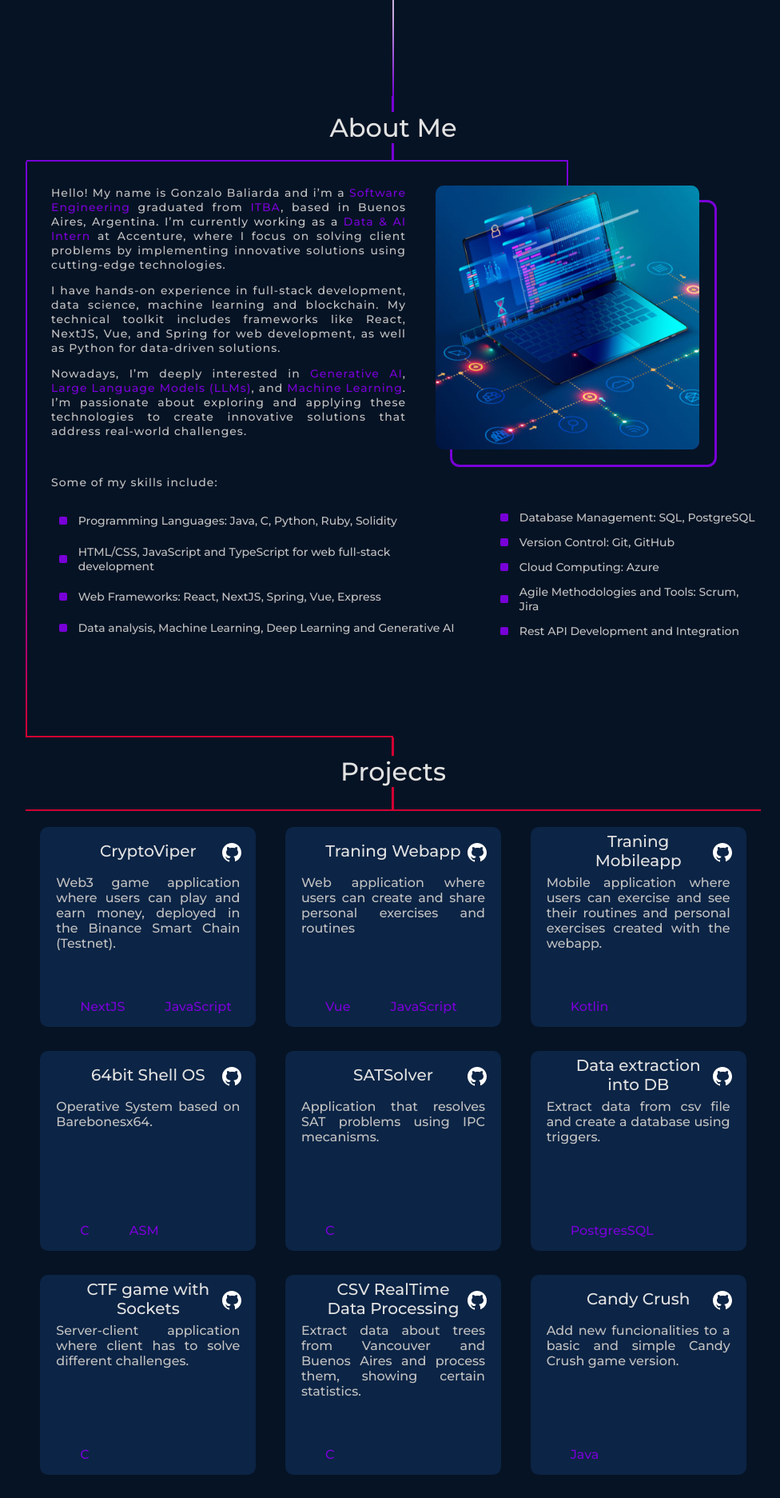
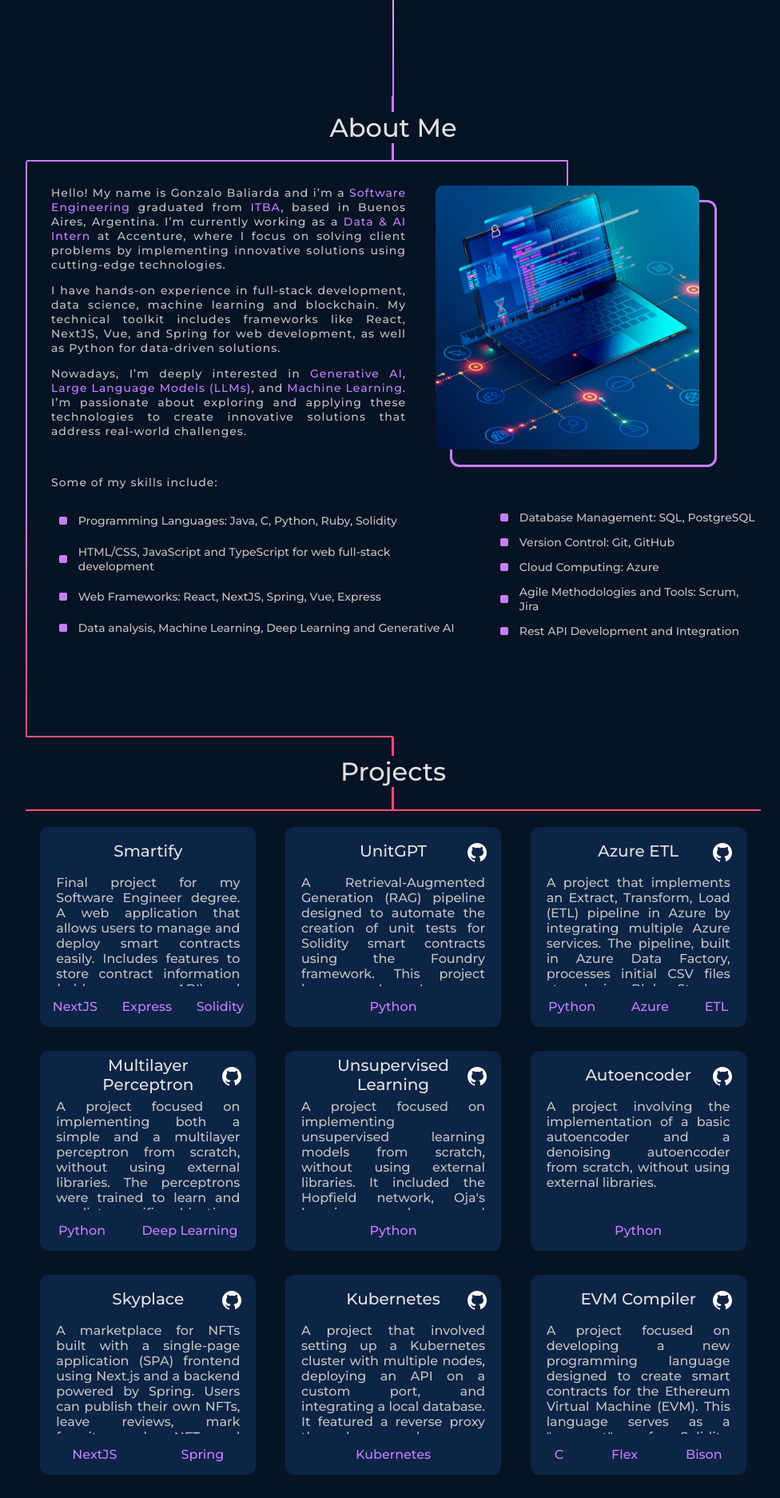
Before and after one commit to gbaliarda/portfolio, a Next.js app: page / in a window 1280 px wide. Shown: the part 680-2553 px from the top of the page at 80% size, without its empty margins (148-1124 px from the left). Built offline with nearby package versions, Linux system fonts and the light colour scheme.

Commit message:
chore: update projects

```diff
--- a/components/styles/Modal.module.scss
+++ b/components/styles/Modal.module.scss
@@ -73,7 +73,7 @@
 
             .contactName {
                 width: 40%;
-                background-color: #7800D7;
+                background-color: #c680ff;
                 border-radius: 10px;
                 padding: .4rem;
                 outline: none;
@@ -92,7 +92,7 @@
     }
 
     .contactInfo {
-        background-color: #7800D7;
+        background-color: #c680ff;
         border-radius: 10px;
         padding: .5rem;
         outline: none;
@@ -110,7 +110,7 @@
         align-self: center;
         width: 30%;
         height: 30px;
-        background-color: #7800D7;
+        background-color: #c680ff;
         color: #fff;
         font-size: 16px;
         border: none;
--- a/components/styles/ProjectCard.module.scss
+++ b/components/styles/ProjectCard.module.scss
@@ -41,22 +41,22 @@
         overflow: hidden;
         color: #c2c2c2;
         align-self: flex-start;
+        overflow-y: auto;
+        scrollbar-width: none;
+        -ms-overflow-style: none;
+
+        &::-webkit-scrollbar {
+            display: none;
+        }
     }
 
     .tech {
         width: 100%;
         flex-grow: 1;
-        color: #7800D7;
-        justify-content: flex-start;
+        flex-wrap: wrap;
+        color: #c680ff;
+        justify-content: space-around;
         margin: 0;
         display: flex;
-
-        p {
-            margin-right: 50px;
-        }
-
-        :first-child {
-            margin-left: 50px;
-        }
     }
 }
--- a/pages/projects.tsx
+++ b/pages/projects.tsx
@@ -15,20 +15,28 @@ const projectsPage: NextPage = () => {
             </div>
             <hr className={styles.titleLine} />
             <div className={styles.projects}>
-                {/* <ProjectCard title='CryptoViper' github={true} linkGithub='https://github.com/gbaliarda/cryptoviper-webapp' description='Web3 game application where users can play and earn money, deployed in the Binance Smart Chain (Testnet).' tech={['NextJS', 'JavaScript']} ></ProjectCard>
-                <ProjectCard title='CryptoViper' github={true} linkGithub='https://github.com/gbaliarda/cryptoviper-webapp' description='Web3 game application where users can play and earn money, deployed in the Binance Smart Chain (Testnet).' tech={['NextJS', 'JavaScript']} ></ProjectCard>
-                <ProjectCard title='CryptoViper' github={true} linkGithub='https://github.com/gbaliarda/cryptoviper-webapp' description='Web3 game application where users can play and earn money, deployed in the Binance Smart Chain (Testnet).' tech={['NextJS', 'JavaScript']} ></ProjectCard>
-                <ProjectCard title='CryptoViper' github={true} linkGithub='https://github.com/gbaliarda/cryptoviper-webapp' description='Web3 game application where users can play and earn money, deployed in the Binance Smart Chain (Testnet).' tech={['NextJS', 'JavaScript']} ></ProjectCard>
-                 */}
+                <ProjectCard title='Smartify' github={false} linkGithub='' description='Final project for my Software Engineer degree. A web application that allows users to manage and deploy smart contracts easily. Includes features to store contract information (address, name, ABI) and interact with them through an intuitive interface without coding.' tech={['NextJS', 'Express', 'Solidity']} ></ProjectCard>
+                <ProjectCard title='UnitGPT' github={true} linkGithub='https://github.com/gbaliarda/UnitGPT' description='A Retrieval-Augmented Generation (RAG) pipeline designed to automate the creation of unit tests for Solidity smart contracts using the Foundry framework. This project leverages a Large Language Model (LLM) to generate and iteratively refine unit tests, ensuring they are both compilable and executable.' tech={['Python']} ></ProjectCard>
+                <ProjectCard title='Azure ETL' github={true} linkGithub='https://github.com/gbaliarda/databricks-etl' description='A project that implements an Extract, Transform, Load (ETL) pipeline in Azure by integrating multiple Azure services. The pipeline, built in Azure Data Factory, processes initial CSV files stored in Blob Storage, transforms the data using Databricks notebooks, and loads the transformed data into Azure SQL Server for further analysis and querying.' tech={['Python', 'Azure', 'ETL']} ></ProjectCard>
+                <ProjectCard title='Multilayer Perceptron' github={true} linkGithub='https://github.com/gbaliarda/sia' description='A project focused on implementing both a simple and a multilayer perceptron from scratch, without using external libraries. The perceptrons were trained to learn and predict specific objectives, such as recognizing and predicting digits.' tech={['Python', 'Deep Learning']} ></ProjectCard>
+                <ProjectCard title='Unsupervised Learning' github={true} linkGithub='https://github.com/gbaliarda/sia' description="A project focused on implementing unsupervised learning models from scratch, without using external libraries. It included the Hopfield network, Oja's learning rule, and Kohonen's self-organizing map, designed to explore neural networks and pattern recognition in unsupervised learning tasks." tech={['Python']} ></ProjectCard>
+                <ProjectCard title='Autoencoder' github={true} linkGithub='https://github.com/gbaliarda/sia' description="A project involving the implementation of a basic autoencoder and a denoising autoencoder from scratch, without using external libraries." tech={['Python']} ></ProjectCard>
+                <ProjectCard title='Skyplace' github={true} linkGithub='https://github.com/gbaliarda/skyplace' description='A marketplace for NFTs built with a single-page application (SPA) frontend using Next.js and a backend powered by Spring. Users can publish their own NFTs, leave reviews, mark favorites, explore NFTs, and purchase tokens from other users in a seamless and user-friendly platform.' tech={['NextJS', 'Spring']} ></ProjectCard>
+                <ProjectCard title='Kubernetes' github={true} linkGithub='https://github.com/gbaliarda/tpe-redes-kubernetes' description='A project that involved setting up a Kubernetes cluster with multiple nodes, deploying an API on a custom port, and integrating a local database. It featured a reverse proxy through a web server, multiple API versions, and included Istio and Kiali for service management and monitoring.' tech={['Kubernetes']} ></ProjectCard>
+                <ProjectCard title='EVM Compiler' github={true} linkGithub='https://github.com/gbaliarda/evm-compiler' description='A project focused on developing a new programming language designed to create smart contracts for the Ethereum Virtual Machine (EVM). This language serves as a "superset" of Solidity, inheriting its syntax while adding common functionalities and data structures not natively available in Solidity, such as native data types for tokens and NFTs.' tech={['C', 'Flex', 'Bison']} ></ProjectCard>
+                <ProjectCard title='Warfactory' github={true} linkGithub='https://github.com/gbaliarda/Warfactory' description='A 2D top-down sandbox game combining factory automation and bullet-hell combat. Players build and optimize factories, craft resources, and face waves of enemies and challenging bosses, exploring persistent levels with evolving missions.' tech={['Unity', 'C#']} ></ProjectCard>
+                <ProjectCard title='Runes of Destiny' github={true} linkGithub='https://github.com/gbaliarda/runes-of-destiny' description='An action RPG (ARPG) inspired by games like Diablo and Path of Exile. Players battle enemies, collect better gear, and progress their characters in a 3D world. The game emphasizes fast-paced combat, loot-driven progression, and character customization, offering an engaging experience for fans of the genre.' tech={['Unity', 'C#']} ></ProjectCard>
+                <ProjectCard title='Pedestrian Dynamics Model' github={true} linkGithub='https://github.com/gbaliarda/dinamica-peatonal' description='' tech={['Java', 'Python']} ></ProjectCard>
+                <ProjectCard title='3D Train Simulation' github={true} linkGithub='https://github.com/gbaliarda/train-three-js' description='A computer graphics project built with Three.js, featuring a dynamic 3D world where a train moves through a fully interactive environment. The simulation includes realistic animations, environmental details, and showcases advanced rendering techniques.' tech={['ThreeJS']} ></ProjectCard>
                 <ProjectCard title='CryptoViper' github={true} linkGithub='https://github.com/gbaliarda/cryptoviper-webapp' description='Web3 game application where users can play and earn money, deployed in the Binance Smart Chain (Testnet).' tech={['NextJS', 'JavaScript']} ></ProjectCard>
                 <ProjectCard title='Traning Webapp' github={true} linkGithub='https://github.com/gbaliarda/traning-webapp' description='Web application where users can create and share personal exercises and routines' tech={['Vue', 'JavaScript']} ></ProjectCard>
                 <ProjectCard title='Traning Mobileapp' github={true} linkGithub='https://github.com/gbaliarda/traning-mobileapp' description='Mobile application where users can exercise and see their routines and personal exercises created with the webapp.' tech={['Kotlin']} ></ProjectCard>
                 <ProjectCard title='64bit Shell OS' github={true} linkGithub='https://github.com/gbaliarda/64bit-shell-OS' description='Operative System based on Barebonesx64.' tech={['C', 'ASM']} ></ProjectCard>
-                <ProjectCard title='SATSolver' github={true} linkGithub='https://github.com/gbaliarda/ipc-SATSolver' description='Application that resolves SAT problems using IPC mecanisms.' tech={['C']} ></ProjectCard>
-                <ProjectCard title='Data extraction into DB' github={true} linkGithub='https://github.com/gbaliarda/csv-dataExtraction-toDB' description='Extract data from csv file and create a database using triggers.' tech={['PostgresSQL']} ></ProjectCard>
-                <ProjectCard title='CTF game with Sockets' github={true} linkGithub='https://github.com/gbaliarda/sockets-ctf-game' description='Server-client application where client has to solve different challenges.' tech={['C']} ></ProjectCard>
-                <ProjectCard title='CSV RealTime Data Processing' github={true} linkGithub='https://github.com/gbaliarda/csv-real-time-data-processing' description='Extract data about trees from Vancouver and Buenos Aires and process them, showing certain statistics.' tech={['C']} ></ProjectCard>
-                <ProjectCard title='Candy Crush' github={true} linkGithub='https://github.com/gbaliarda/candy-crush-java' description='Add new funcionalities to a basic and simple Candy Crush game version.' tech={['Java']} ></ProjectCard>
+                {/* <ProjectCard title='SATSolver' github={true} linkGithub='https://github.com/gbaliarda/ipc-SATSolver' description='Application that resolves SAT problems using IPC mecanisms.' tech={['C']} ></ProjectCard> */}
+                {/* <ProjectCard title='Data extraction into DB' github={true} linkGithub='https://github.com/gbaliarda/csv-dataExtraction-toDB' description='Extract data from csv file and create a database using triggers.' tech={['PostgresSQL']} ></ProjectCard> */}
+                {/* <ProjectCard title='CTF game with Sockets' github={true} linkGithub='https://github.com/gbaliarda/sockets-ctf-game' description='Server-client application where client has to solve different challenges.' tech={['C']} ></ProjectCard> */}
+                {/* <ProjectCard title='CSV RealTime Data Processing' github={true} linkGithub='https://github.com/gbaliarda/csv-real-time-data-processing' description='Extract data about trees from Vancouver and Buenos Aires and process them, showing certain statistics.' tech={['C']} ></ProjectCard> */}
+                {/* <ProjectCard title='Candy Crush' github={true} linkGithub='https://github.com/gbaliarda/candy-crush-java' description='Add new funcionalities to a basic and simple Candy Crush game version.' tech={['Java']} ></ProjectCard> */}
             </div>
         </div>
     )
--- a/styles/About.module.scss
+++ b/styles/About.module.scss
@@ -30,13 +30,13 @@
         .leftTitle {
             width: 50%;
             height: 100%;
-            border-right: 2px solid #7800D7;
+            border-right: 2px solid #c680ff;
         }
 
         .rightTitle {
             width: 50%;
             height: 100%;
-            border-left: 1px solid #7800D7;
+            border-left: 1px solid #c680ff;
         }
     }
 
@@ -45,13 +45,13 @@
             width: 678px;
             margin: 0;
             margin-right: 241px;
-            background-color: #7800D7;
+            background-color: #c680ff;
             border: 0;
             height: 2px;
         }
 
         .description {
-            border-left: 2px solid #7800D7;
+            border-left: 2px solid #c680ff;
             width: 920px;
             height: 480px;
             padding-left: 30px;
@@ -67,7 +67,7 @@
 
                 .colorDescription {
                     margin: 0;
-                    color: #7800D7;
+                    color: #c680ff;
                 }
             }
 
@@ -84,13 +84,13 @@
                     display: flex;
 
                     .topLeftPart {
-                        border-right: 1px solid #7800D7;
+                        border-right: 1px solid #c680ff;
                         height: 100%;
                         width: 50%;
                     }
 
                     .topRightPart {
-                        border-left: 1px solid #7800D7;
+                        border-left: 1px solid #c680ff;
                         height: 100%;
                         width: 50%;
                     }
@@ -102,7 +102,7 @@
                     border-radius: 10px;
                     box-shadow:
                         20px 20px 0 -1px #061324,
-                        20px 20px 0px 2px #7800D7;
+                        20px 20px 0px 2px #c680ff;
 
                     .profileImg {
                         height: 330px;
@@ -121,7 +121,7 @@
             .borderLeft {
                 height: 100%;
                 width: 1.75px;
-                background: linear-gradient(rgba(120, 0, 215, 1), rgba(209, 0, 50, 1));
+                background: linear-gradient(rgba(198, 128, 255, 1), rgba(255, 77, 118, 1));
             }
 
             .content {
@@ -154,7 +154,7 @@
                         transform: translateY(-50%);
                         width: 10px; /* Tamaño del cuadrado */
                         height: 10px;
-                        background-color: #7800D7; /* Color del cuadrado */
+                        background-color: #c680ff; /* Color del cuadrado */
                         border-radius: 2px; /* Ajusta si quieres esquinas redondeadas */
                     }
                 }
@@ -168,13 +168,13 @@
             align-self: flex-start;
             margin: 0;
             margin-left: 2.5vw;
-            background-color: #7800D7;
+            background-color: #c680ff;
             border: 0;
             height: 2px;
         }
 
         .description {
-            border-left: 2px solid #7800D7;
+            border-left: 2px solid #c680ff;
             width: 95vw;
             height: 400px;
             padding-left: 2vw;
@@ -191,7 +191,7 @@
 
                 .colorDescription {
                     margin: 0;
-                    color: #7800D7;
+                    color: #c680ff;
                 }
             }
 
@@ -208,13 +208,13 @@
                     display: flex;
 
                     .topLeftPart {
-                        border-right: 1px solid #7800D7;
+                        border-right: 1px solid #c680ff;
                         height: 100%;
                         width: 50%;
                     }
 
                     .topRightPart {
-                        border-left: 1px solid #7800D7;
+                        border-left: 1px solid #c680ff;
                         height: 100%;
                         width: 50%;
                     }
@@ -226,7 +226,7 @@
                     border-radius: 10px;
                     box-shadow:
                         20px 20px 0 -1px #061324,
-                        20px 20px 0px 2px #7800D7;
+                        20px 20px 0px 2px #c680ff;
 
                     .profileImg {
                         height: 260px;
@@ -245,7 +245,7 @@
             .borderLeft {
                 height: 100%;
                 width: 2px;
-                background: linear-gradient(rgba(120, 0, 215, 1), rgba(209, 0, 50, 1));
+                background: linear-gradient(rgba(198, 128, 255, 1), rgba(255, 77, 118, 1));
             }
 
             .content {
@@ -276,7 +276,7 @@
         }
 
         .description {
-            border-top: 2px solid #7800D7;
+            border-top: 2px solid #c680ff;
             width: 70vw;
             min-width: 330px;
             flex-direction: column-reverse;
@@ -295,7 +295,7 @@
 
                 .colorDescription {
                     margin: 0;
-                    color: #7800D7;
+                    color: #c680ff;
                 }
             }
 
@@ -313,13 +313,13 @@
                     display: flex;
 
                     .topLeftPart {
-                        border-right: 1px solid #7800D7;
+                        border-right: 1px solid #c680ff;
                         height: 100%;
                         width: 50%;
                     }
 
                     .topRightPart {
-                        border-left: 1px solid #7800D7;
+                        border-left: 1px solid #c680ff;
                         height: 100%;
                         width: 50%;
                     }
@@ -331,7 +331,7 @@
                     border-radius: 10px;
                     box-shadow:
                         20px 20px 0 -1px #061324,
-                        20px 20px 0px 2px #7800D7;
+                        20px 20px 0px 2px #c680ff;
 
                     .profileImg {
                         height: 260px;
@@ -348,7 +348,7 @@
             min-width: 300px;
             display: flex;
             padding-bottom: 20px;
-            border-bottom: 2px solid #7800D7;
+            border-bottom: 2px solid #c680ff;
 
             .content {
                 justify-content: space-evenly;
--- a/styles/Landing.module.scss
+++ b/styles/Landing.module.scss
@@ -222,6 +222,6 @@
     .endDiv {
         flex-grow: 1;
         width: 2px;
-        background: linear-gradient(rgba(226, 226, 226, 1), rgba(200, 170, 223, 1), rgba(120, 0, 215, 1));
+        background: linear-gradient(rgba(226, 226, 226, 1), rgba(200, 170, 223, 1), rgba(198, 128, 255, 1));
     }
 }
--- a/styles/Projects.module.scss
+++ b/styles/Projects.module.scss
@@ -40,13 +40,13 @@
         .leftTitle {
             width: 50%;
             height: 100%;
-            border-right: 2px solid rgba(209, 0, 50, 1);
+            border-right: 2px solid rgba(255, 77, 118, 1);
         }
 
         .rightTitle {
             width: 50%;
             height: 100%;
-            border-left: 1px solid rgba(209, 0, 50, 1);
+            border-left: 1px solid rgba(255, 77, 118, 1);
         }
     }
 
@@ -59,14 +59,14 @@
 
             .borderRed {
                 width: 50%;
-                background-color: rgba(209, 0, 50, 1);
+                background-color: rgba(255, 77, 118, 1);
             }
         }
 
         .titleLine {
             width: 920px;
             margin: 0;
-            background-color: rgba(209, 0, 50, 1);
+            background-color: rgba(255, 77, 118, 1);
             border: 0;
             height: 2px;
         }
@@ -90,14 +90,14 @@
 
             .borderRed {
                 width: 50%;
-                background-color: rgba(209, 0, 50, 1);
+                background-color: rgba(255, 77, 118, 1);
             }
         }
 
         .titleLine {
             width: 95vw;
             margin: 0;
-            background-color: rgba(209, 0, 50, 1);
+            background-color: rgba(255, 77, 118, 1);
             border: 0;
             height: 2px;
         }
@@ -122,7 +122,7 @@
 
             .borderRed {
                 width: 100%;
-                background-color: rgba(209, 0, 50, 1);
+                background-color: rgba(255, 77, 118, 1);
             }
         }
     }
```
